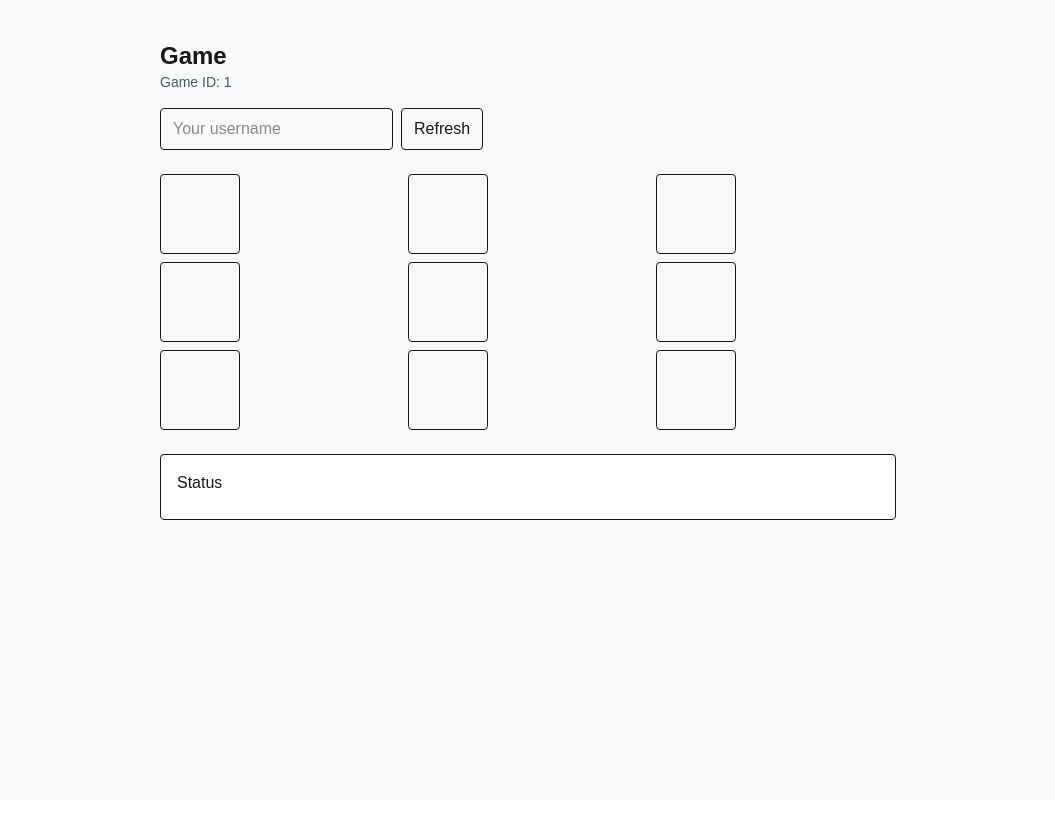
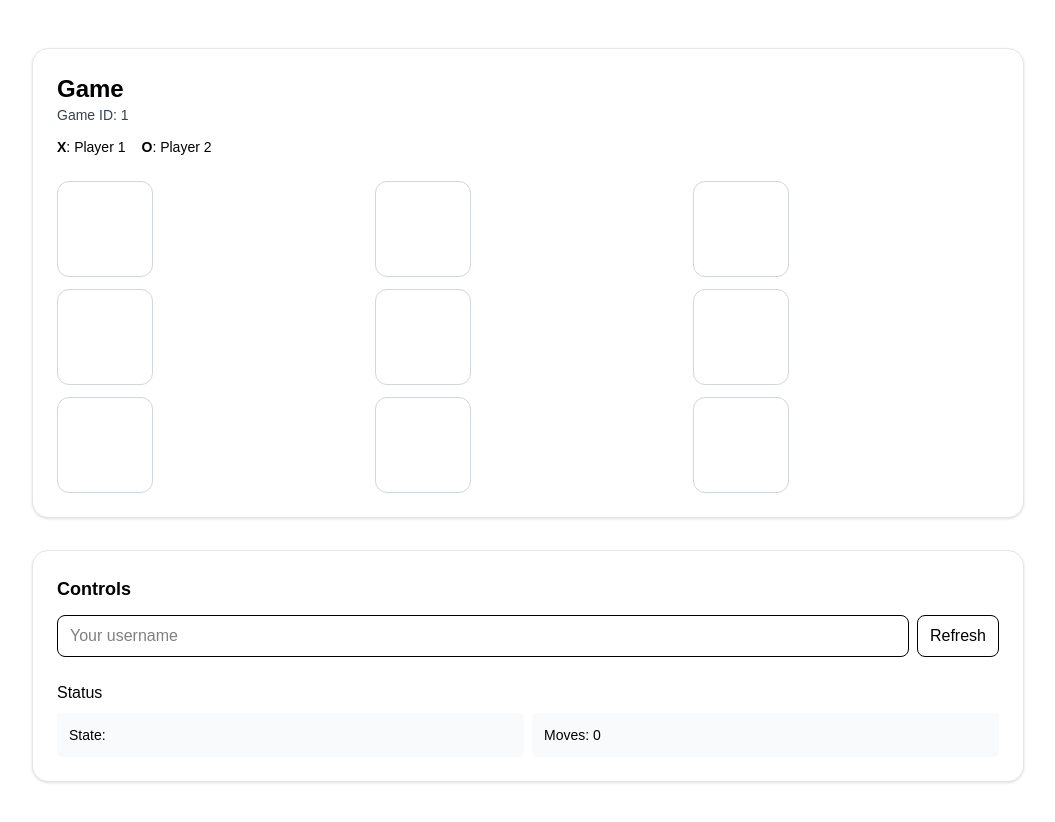
Before and after one commit to develper21/tic-tec-toc-nextjsGame, a Next.js app in the folder tictactoe-app/: page /game/1 in a window 1280 px wide. Shown: the top 822 px of the page, without its empty margins (112-1167 px from the left). Before the commit the page ends 800 px from the top, so only its background shows below. Built offline with nearby package versions, Linux system fonts and the light colour scheme; no server answers; the database is empty.

Commit message:
add game task folder

```diff
--- a/tictactoe-app/src/app/game/[gameId]/page.tsx
+++ b/tictactoe-app/src/app/game/[gameId]/page.tsx
@@ -1,33 +1,36 @@
 "use client"
 
-import { useCallback, useEffect, useMemo, useState } from 'react'
+import { use, useCallback, useEffect, useMemo, useState } from 'react'
 
 type MoveDto = { position: number }
-type GameDto = { _id: string; status: 'open' | 'active' | 'finished'; player1?: unknown; player2?: unknown; winner?: unknown }
+type PlayerPop = { username?: string; _id?: string } | null | undefined
+type GameDto = { _id: string; status: 'open' | 'active' | 'finished'; player1?: PlayerPop; player2?: PlayerPop; winner?: PlayerPop }
 type GameResponse = { game: GameDto; moves: MoveDto[] }
 
 function Square({ value, onClick }: { value: string | null; onClick: () => void }) {
 	return (
-		<button onClick={onClick} className="flex h-20 w-20 items-center justify-center rounded border text-2xl font-bold hover:bg-gray-50">
+		<button onClick={onClick} className="flex h-24 w-24 items-center justify-center rounded-xl border border-gray-300 bg-white text-3xl font-extrabold hover:bg-gray-50 transition-colors">
 			{value}
 		</button>
 	)
 }
 
 export default function GamePage(props: unknown) {
-	const { params } = (props as { params: { gameId: string } })
+	const { params } = (props as { params: Promise<{ gameId: string }> })
+	const { gameId } = use(params)
 	const [data, setData] = useState<GameResponse | null>(null)
 	const [username, setUsername] = useState('')
+	const [joinName, setJoinName] = useState('')
 
 	const load = useCallback(async () => {
-		const res = await fetch(`/api/games/${params.gameId}`, { cache: 'no-store' })
+		const res = await fetch(`/api/games/${gameId}`, { cache: 'no-store' })
 		const json: GameResponse = await res.json()
 		setData(json)
-	}, [params.gameId])
+	}, [gameId])
 
 	useEffect(() => {
 		load()
-		const id = setInterval(load, 1500)
+		const id = setInterval(load, 1200)
 		return () => clearInterval(id)
 	}, [load])
 
@@ -39,9 +42,18 @@ export default function GamePage(props: unknown) {
 		return b
 	}, [data])
 
+	const p1 = data?.game?.player1
+	const p2 = data?.game?.player2
+	const p1Name = (p1?.username || 'Player 1')
+	const p2Name = (p2?.username || (data?.game?.status === 'open' ? 'Waiting…' : 'Player 2'))
+	const movesCount = data?.moves?.length || 0
+	const nextSymbol = movesCount % 2 === 0 ? 'X' : 'O'
+	const nextName = nextSymbol === 'X' ? p1Name : p2Name
+	const winnerName = data?.game?.winner && (data.game.winner as any).username ? (data.game.winner as any).username : undefined
+
 	async function makeMove(i: number) {
 		if (!username) return alert('Enter username (must match a player)')
-		await fetch(`/api/games/${params.gameId}/move`, {
+		await fetch(`/api/games/${gameId}/move`, {
 			method: 'POST',
 			headers: { 'Content-Type': 'application/json' },
 			body: JSON.stringify({ playerUsername: username, position: i }),
@@ -49,24 +61,64 @@ export default function GamePage(props: unknown) {
 		await load()
 	}
 
+	async function joinGame() {
+		if (!joinName) return
+		await fetch(`/api/games/${gameId}/join`, {
+			method: 'POST',
+			headers: { 'Content-Type': 'application/json' },
+			body: JSON.stringify({ player2Username: joinName }),
+		})
+		setJoinName('')
+		await load()
+	}
+
 	return (
-		<main className="min-h-screen bg-gray-50">
-			<div className="mx-auto max-w-3xl px-4 py-10">
-				<h1 className="text-2xl font-semibold">Game</h1>
-				<p className="text-sm text-gray-600">Game ID: {params.gameId}</p>
-				<div className="mt-4 flex gap-2">
-					<input value={username} onChange={(e) => setUsername(e.target.value)} placeholder="Your username" className="rounded border px-3 py-2" />
-					<button onClick={() => load()} className="rounded border px-3 py-2">Refresh</button>
-				</div>
-				<div className="mt-6 grid grid-cols-3 gap-2">
-					{board.map((v, i) => (
-						<Square key={i} value={v} onClick={() => makeMove(i)} />
-					))}
-				</div>
-
-				<div className="mt-6 rounded border bg-white p-4">
-					<h2 className="font-medium">Status</h2>
-					<pre className="mt-2 text-sm text-gray-700">{JSON.stringify(data?.game, null, 2)}</pre>
+		<main className="min-h-[calc(100vh-120px)] text-black">
+			<div className="mx-auto max-w-5xl px-4 py-12">
+				<div className="grid gap-8 md:grid-cols-[1fr,320px]">
+					<section className="rounded-2xl border border-gray-200 bg-white p-6 shadow-sm">
+						<h1 className="text-2xl font-bold">Game</h1>
+						<p className="text-sm text-gray-700">Game ID: {gameId}</p>
+						<div className="mt-3 flex items-center gap-4 text-sm">
+							<span><span className="font-semibold">X</span>: {p1Name}</span>
+							<span><span className="font-semibold">O</span>: {p2Name}</span>
+						</div>
+						{data?.game?.status === 'active' && (
+							<p className="mt-1 text-sm text-blue-700">Turn: {nextSymbol} ({nextName})</p>
+						)}
+						{data?.game?.status === 'finished' && (
+							<p className="mt-1 text-sm text-green-700">Winner: {winnerName || '—'}</p>
+						)}
+						<div className="mt-6 grid grid-cols-3 gap-3">
+							{board.map((v, i) => (
+								<Square key={i} value={v} onClick={() => makeMove(i)} />
+							))}
+						</div>
+					</section>
+					<aside className="rounded-2xl border border-gray-200 bg-white p-6 shadow-sm">
+						<h2 className="text-lg font-semibold">Controls</h2>
+						<div className="mt-3 flex gap-2">
+							<input value={username} onChange={(e) => setUsername(e.target.value)} placeholder="Your username" className="flex-1 rounded-lg border px-3 py-2 focus:outline-none focus:ring-2 focus:ring-blue-500" />
+							<button onClick={() => load()} className="rounded-lg border px-3 py-2 hover:bg-gray-50">Refresh</button>
+						</div>
+						{data?.game?.status === 'open' && !p2 && (
+							<div className="mt-6">
+								<h3 className="font-medium">Join this game</h3>
+								<div className="mt-2 flex gap-2">
+									<input value={joinName} onChange={(e) => setJoinName(e.target.value)} placeholder="Your username" className="flex-1 rounded-lg border px-3 py-2 focus:outline-none focus:ring-2 focus:ring-blue-500" />
+									<button onClick={joinGame} className="rounded-lg bg-indigo-600 px-3 py-2 text-white hover:bg-indigo-700">Join</button>
+								</div>
+							</div>
+						)}
+						<div className="mt-6">
+							<h3 className="font-medium">Status</h3>
+							<div className="mt-2 grid grid-cols-2 gap-2 text-sm">
+								<div className="rounded bg-gray-50 p-3">State: {data?.game?.status}</div>
+								<div className="rounded bg-gray-50 p-3">Moves: {movesCount}</div>
+								{data?.game?.status === 'finished' && <div className="col-span-2 rounded bg-green-50 p-3">Winner: {winnerName || '—'}</div>}
+							</div>
+						</div>
+					</aside>
 				</div>
 			</div>
 		</main>
```
